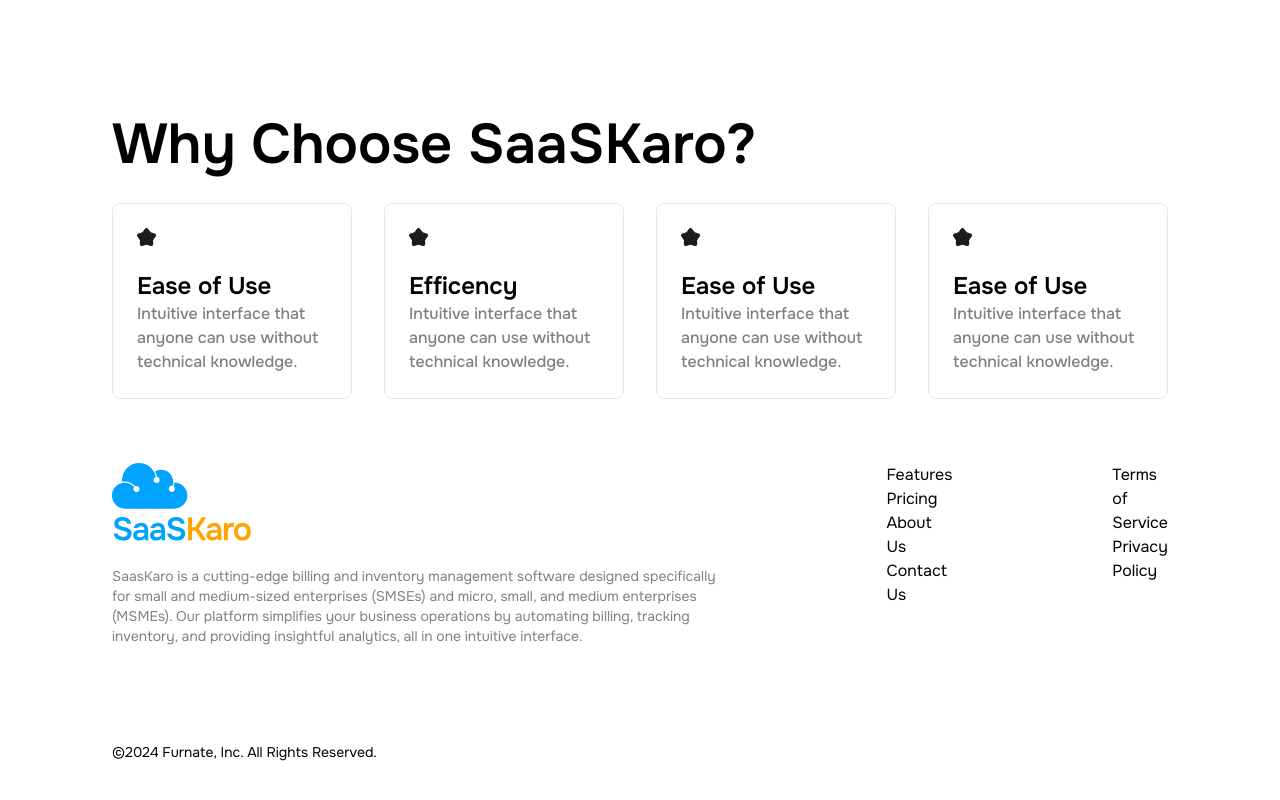
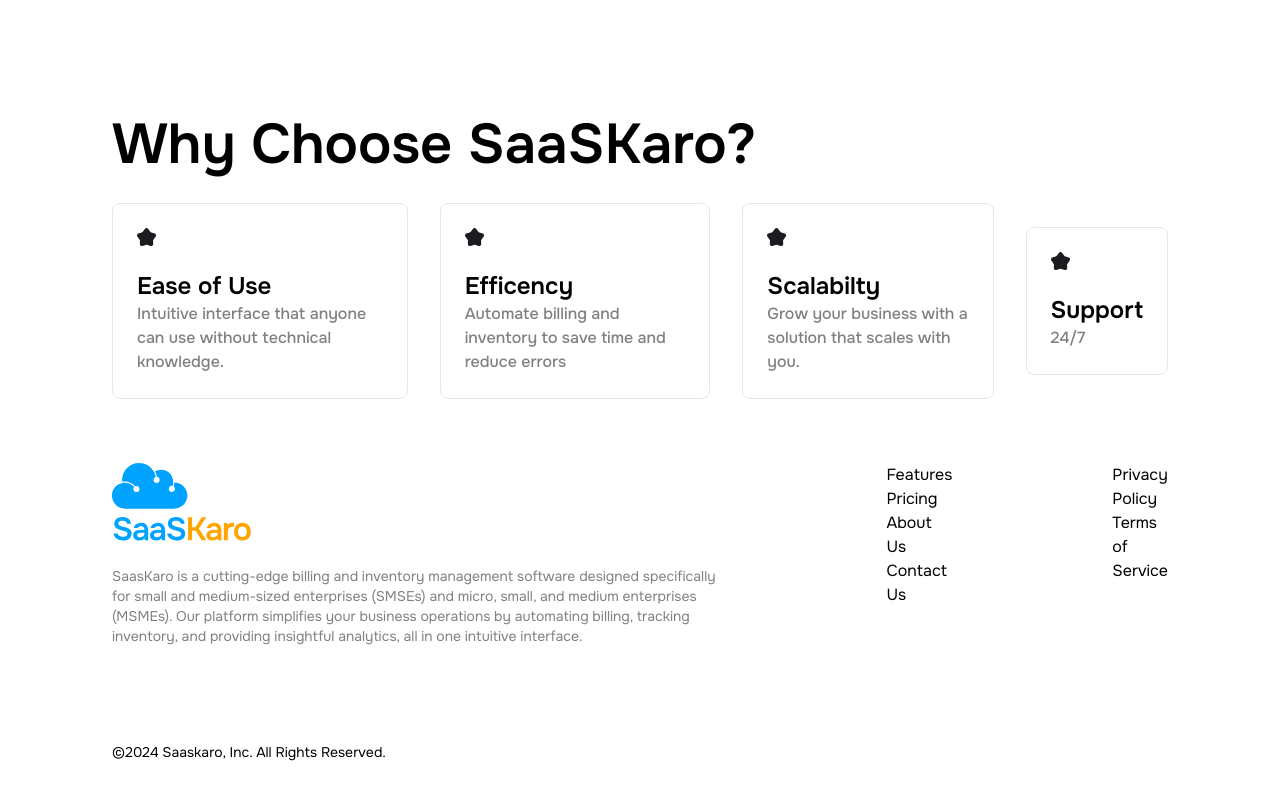
Before and after one commit to kalpesh-iitr/Saaskaro, a Next.js app: page / in a window 1280 px wide. Shown: the part 1239-2039 px from the top of the page. Built offline with nearby package versions, Linux system fonts and the light colour scheme.

Commit message:
changes 2

```diff
--- a/src/components/CardsComponent.tsx
+++ b/src/components/CardsComponent.tsx
@@ -27,7 +27,7 @@
           />
         </div>
         <div className="flex font-semibold text-2xl">Efficency</div>
-        <div className="flex font-medium text-base text-[#808080]">Intuitive interface that anyone can use without technical knowledge.</div>
+        <div className="flex font-medium text-base text-[#808080]">Automate billing and inventory to save time and reduce errors</div>
       </div>
       <div className="flex p-6 flex-col items-center md:items-start border rounded-lg">
         <div className="flex mb-6">
@@ -39,8 +39,8 @@
             className="relative"
           />
         </div>
-        <div className="flex font-semibold text-2xl">Ease of Use</div>
-        <div className="flex font-medium text-base text-[#808080]">Intuitive interface that anyone can use without technical knowledge.</div>
+        <div className="flex font-semibold text-2xl">Scalabilty</div>
+        <div className="flex font-medium text-base text-[#808080]">Grow your business with a solution that scales with you.</div>
       </div>
       <div className="flex p-6 flex-col items-center md:items-start border rounded-lg">
         <div className="flex mb-6">
@@ -52,8 +52,8 @@
             className="relative"
           />
         </div>
-        <div className="flex font-semibold text-2xl">Ease of Use</div>
-        <div className="flex font-medium text-base text-[#808080]">Intuitive interface that anyone can use without technical knowledge.</div>
+        <div className="flex font-semibold text-2xl">Support</div>
+        <div className="flex font-medium text-base text-[#808080]">24/7 </div>
       </div>
     </div>
     </div>;
--- a/src/components/Footer.tsx
+++ b/src/components/Footer.tsx
@@ -16,7 +16,7 @@
                     />
                 </div>
                 <div className="flex text-sm text-[#808080] mb-24">SaasKaro is a cutting-edge billing and inventory management software designed specifically for small and medium-sized enterprises (SMSEs) and micro, small, and medium enterprises (MSMEs). Our platform simplifies your business operations by automating billing, tracking inventory, and providing insightful analytics, all in one intuitive interface.</div>
-                <div className="flex text-sm text-[#000000]">©2024 Furnate, Inc. All Rights Reserved.</div>
+                <div className="flex text-sm text-[#000000]">©2024 Saaskaro, Inc. All Rights Reserved.</div>
             </div>
             <div className="flex flex-col inline-block">
                 <Link href="/about">Features</Link>
@@ -26,9 +26,9 @@
                 </Link>
                 <Link href="/privacy-policy">Contact Us</Link>
             </div>
-            <div className="flex flex-col">
+            <div className="flex flex-col inline-block">
+                <Link href="/privacy-policy">Privacy Policy</Link>
                 <Link href="/contact">Terms of Service</Link>
-                <Link href="/privacy-policy">Privacy Policy</Link>
             </div>
         </footer>
       );
```
